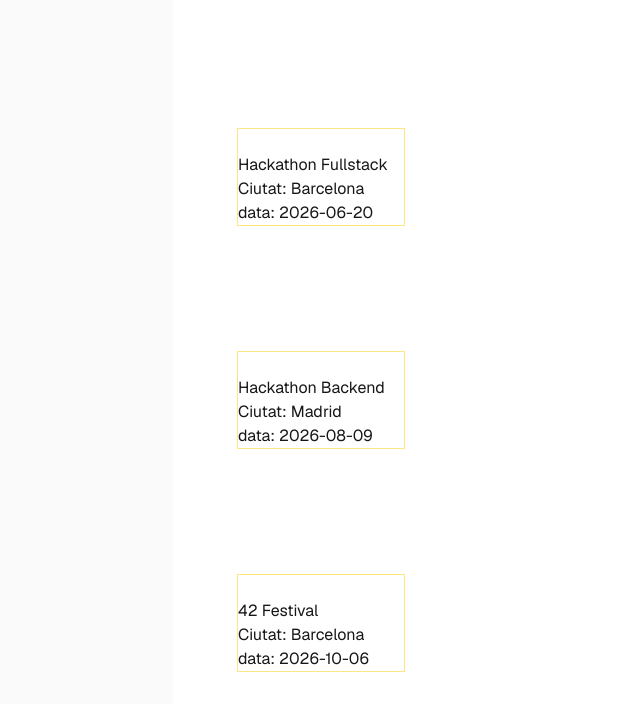
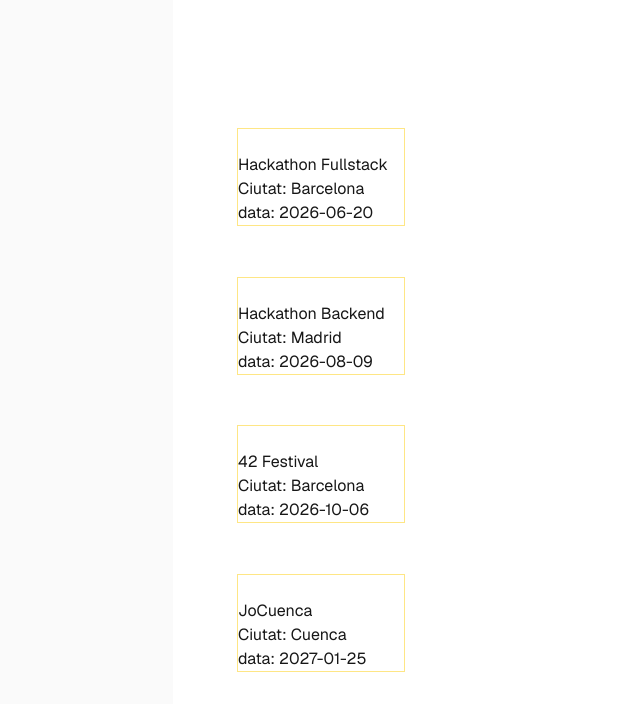
Before and after one commit to Miguel-Angel-Saiz-FpLlefia/examenFinal, a Next.js app in the folder apps/web/: page /events in a window 1280 px wide. Shown: the top 704 px of the page, without its empty margins (83-723 px from the left). Built offline with nearby package versions, Linux system fonts and the light colour scheme.

Commit message:
B5 — Almenys 4 events visibles

```diff
--- a/apps/web/data/eventos.ts
+++ b/apps/web/data/eventos.ts
@@ -24,4 +24,10 @@ export const Eventos: Resource[] = [
     data: "2026-10-06",
     ciutat: "Barcelona",
   },
+  {
+    id: 4,
+    nom: "JoCuenca",
+    data: "2027-01-25",
+    ciutat: "Cuenca",
+  },
 ];
```
Also changed, not shown: 1 other file (tests, documents, lock files or other folders).
